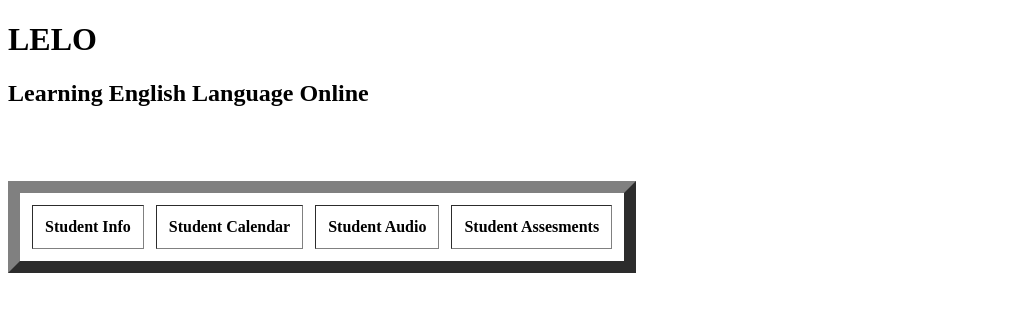
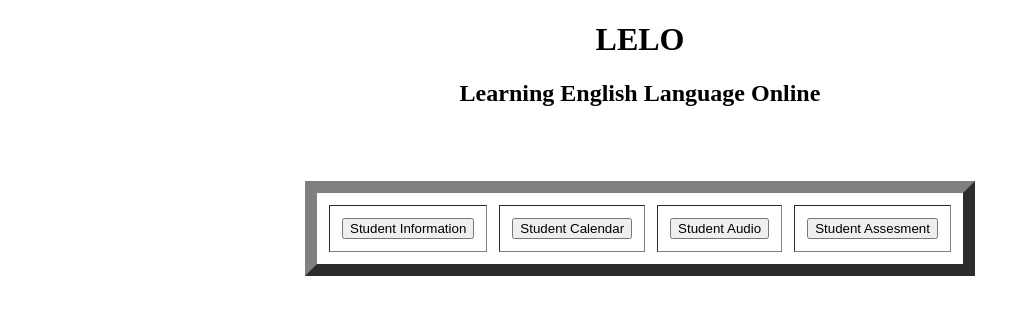
Before and after one commit to lelocebu/LELO, a plain HTML site: page index.html in a window 1280 px wide. Shown: the whole page, without its empty margins (0-1030 px from the left). Drawn offline with Linux system fonts and the light colour scheme.

Commit message:
Update index.html

```diff
--- a/index.html
+++ b/index.html
@@ -8,16 +8,17 @@
 <title> LELO </title>
 </head>
 <body>
-    <h1>LELO</h1>
-    <h2> Learning English Language Online</h2>
+    <h1><center>LELO</center></h1>
+    <h2> <center>Learning English Language Online</center></h2>
 
 <br><br><br>
-
+<center>
 <table border="12" cellpadding="12" cellspacing="12"
 <tr>
-    <th>Student Info</th>
-    <th>Student Calendar</th>
-    <th>Student Audio</th>
-    <th>Student Assesments</th>
+    <th><button>Student Information</button></th>
+    <th><button>Student Calendar</button></th>
+    <th><button>Student Audio</button></th>
+    <th><button>Student Assesment</button></th>
 </tr>
+</center>
 </body>
```
